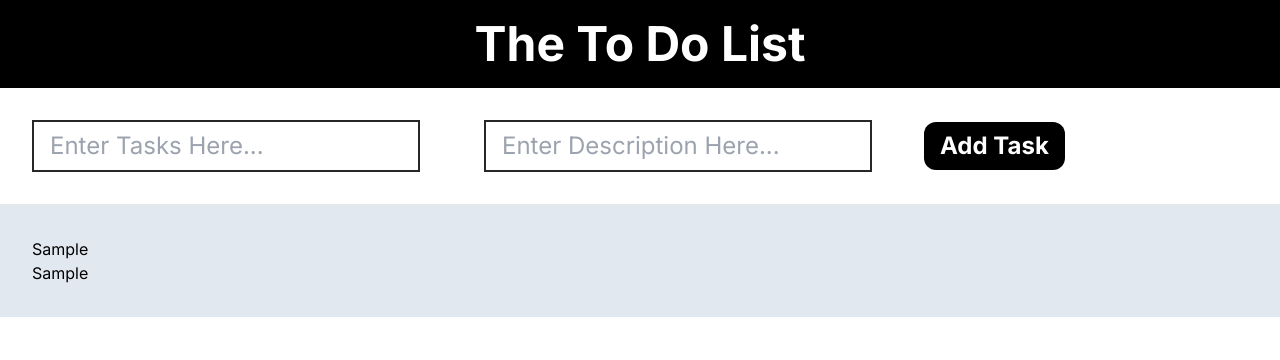
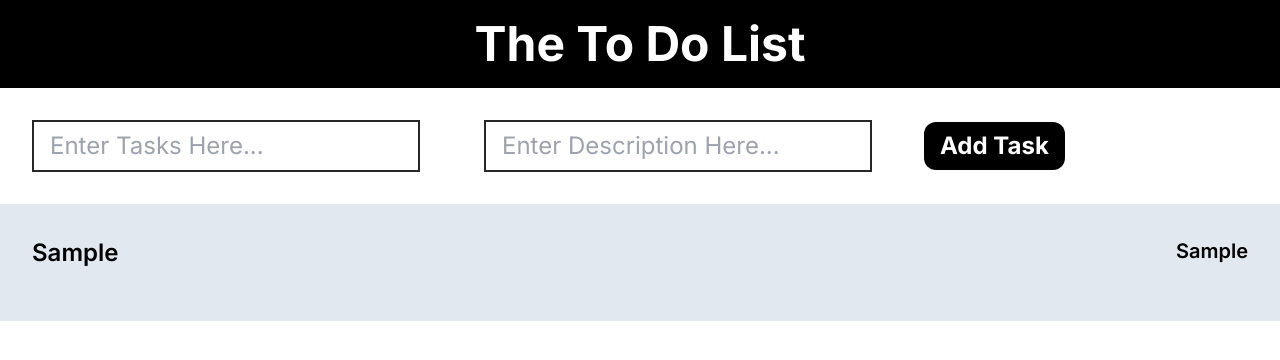
Before and after one commit to aadarshraj02/to-do, a Next.js app: page / in a window 1280 px wide. Both pictures are taken after typing "Sample", "Sample" into the empty fields and a click on the button "Add Task". Shown: the top 360 px of the page. Built offline with nearby package versions, Linux system fonts and the light colour scheme.

Commit message:
added condition to display task

```diff
--- a/app/page.js
+++ b/app/page.js
@@ -21,14 +21,20 @@ const page = () => {
   };
 
   let renderTask = <h2>No Task Available</h2>;
-  renderTask = mainTask.map((t, i) => {
-    return (
-      <div>
-        <h5>{t.title}</h5>
-        <h6>{t.description}</h6>
-      </div>
-    );
-  });
+
+  if (mainTask.length > 0) {
+    renderTask = mainTask.map((t, i) => {
+      return (
+        <li>
+          {" "}
+          <div className="flex justify-between mb-5">
+            <h5 className="text-2xl font-semibold">{t.title}</h5>
+            <h6 className="text-xl font-semibold">{t.description}</h6>
+          </div>
+        </li>
+      );
+    });
+  }
 
   return (
     <>
```
